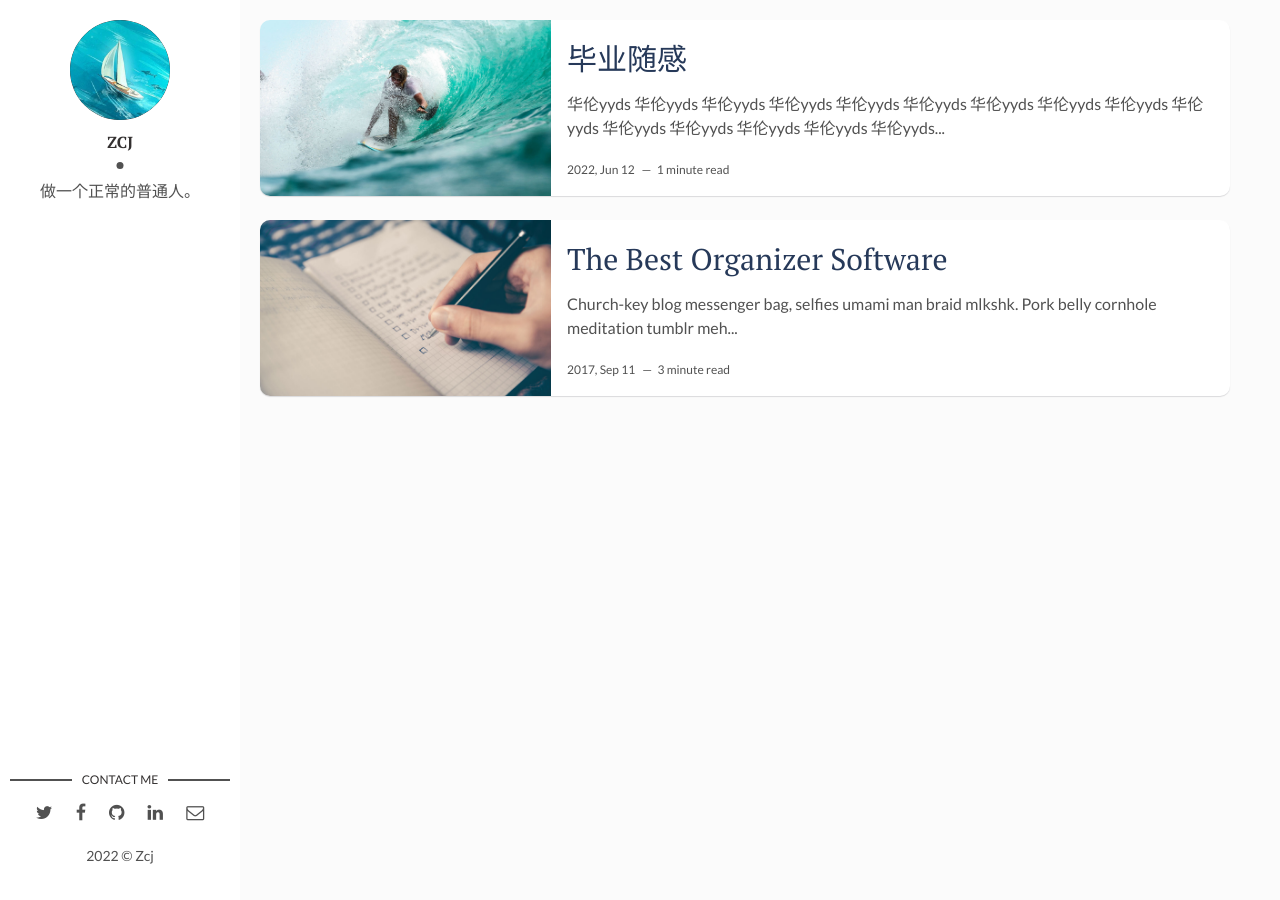
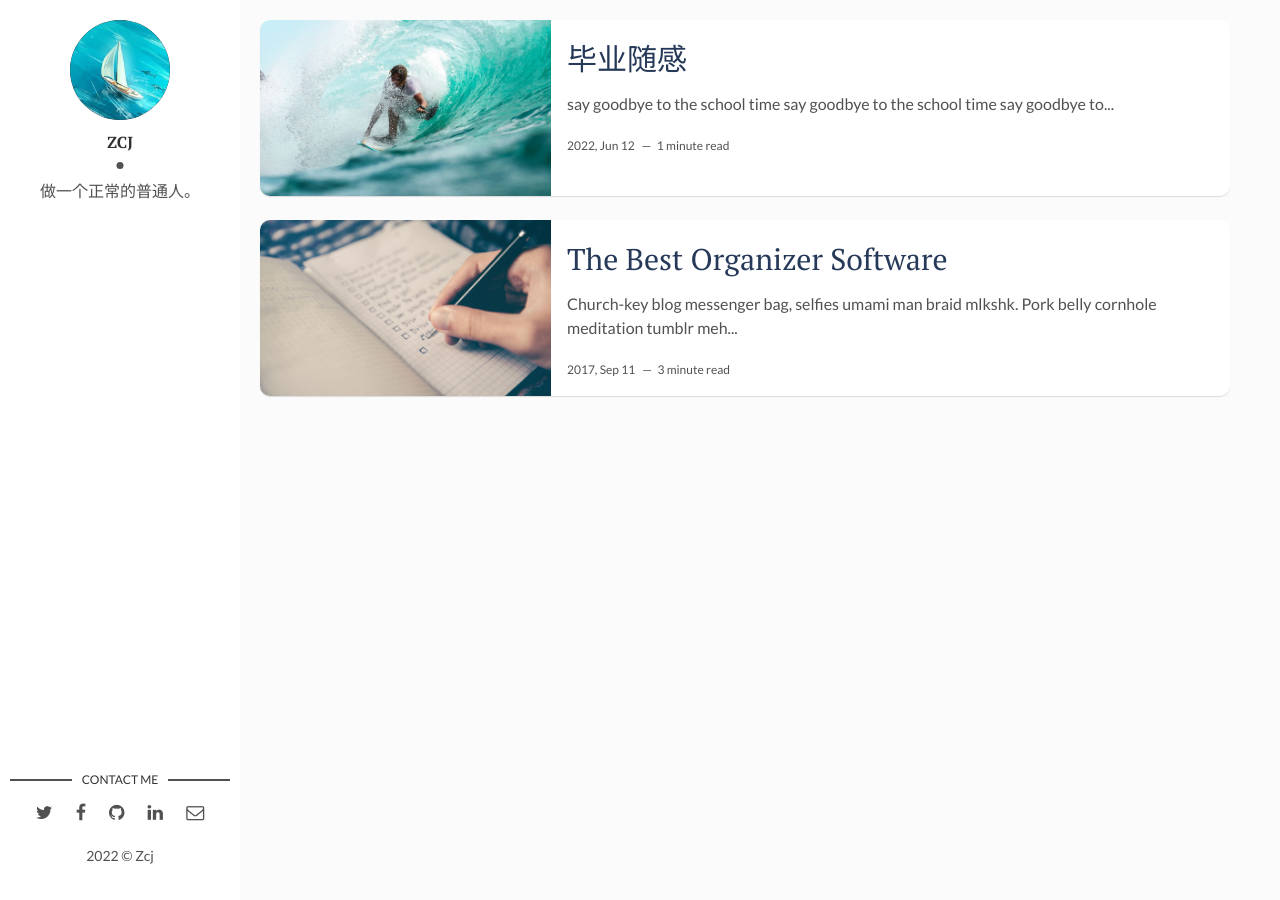
Before and after one commit to prosinesser/prosinesser.github.io, a Jekyll site: the page built from index.html, in a window 1280 px wide. Built offline with Jekyll 4.4.1, drawn with Linux system fonts in a browser that asks for light colours; the list of posts is cut into pages by our own code.

Commit message:
Update 2022-06-28-毕业随感.markdown

```diff
--- a/_posts/2022-06-28-毕业随感.markdown
+++ b/_posts/2022-06-28-毕业随感.markdown
@@ -7,4 +7,6 @@ img: i-rest.jpg # Add image post (optional)
 fig-caption: # Add figcaption (optional)
 tags: [华伦]
 ---
+say goodbye to the school time say goodbye to the school time say goodbye to the school time say goodbye to the school time say goodbye to the school time say goodbye to the school time say goodbye to the school time say goodbye to the school time
+
 华伦yyds 华伦yyds 华伦yyds 华伦yyds 华伦yyds 华伦yyds 华伦yyds 华伦yyds 华伦yyds 华伦yyds 华伦yyds 华伦yyds 华伦yyds 华伦yyds 华伦yyds 华伦yyds 华伦yyds 华伦yyds 华伦yyds 华伦yyds 华伦yyds 华伦yyds 华伦yyds 华伦yyds 华伦yyds 华伦yyds 华伦yyds 华伦yyds 华伦yyds 华伦yyds 华伦yyds 华伦yyds 华伦yyds 华伦yyds 华伦yyds 华伦yyds
```
